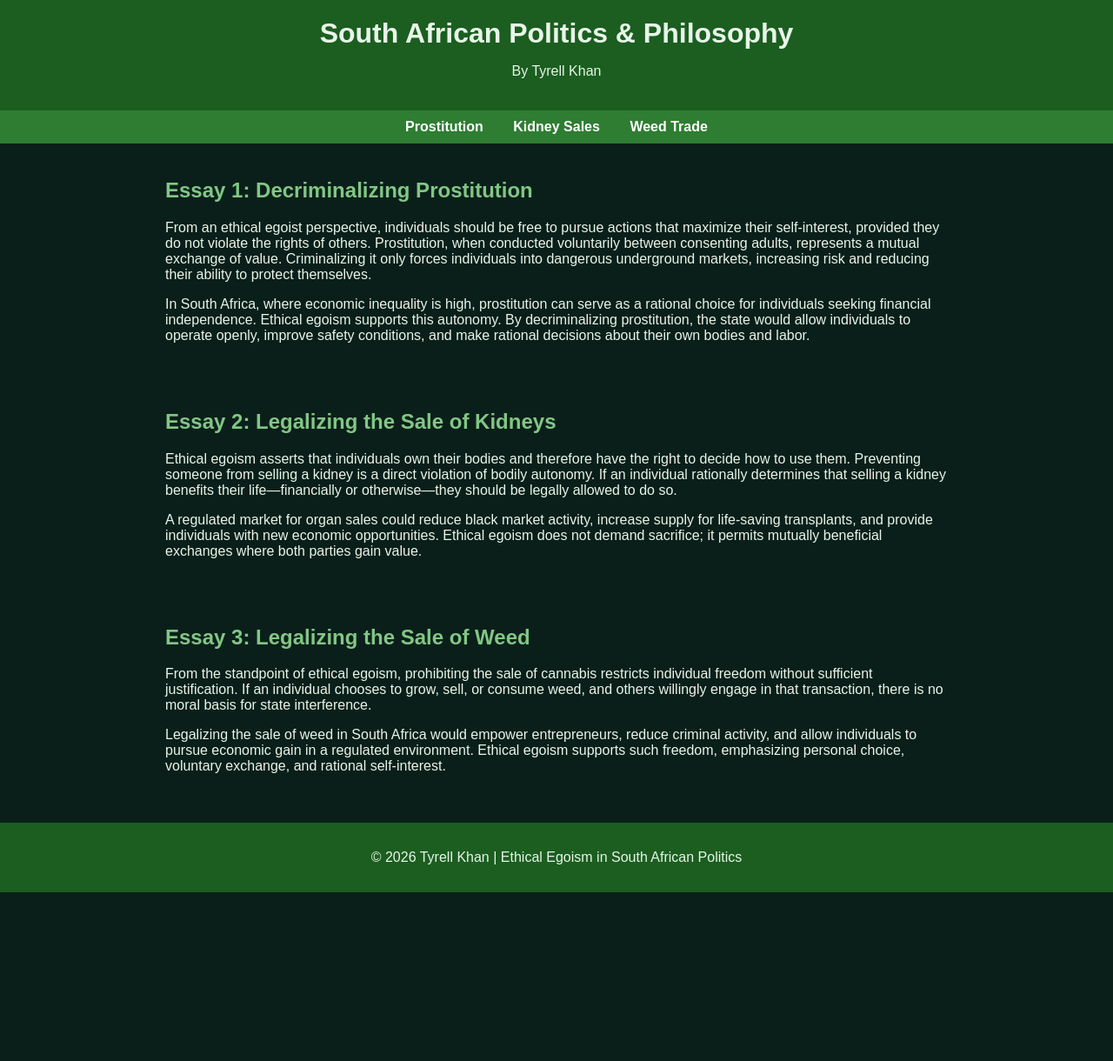
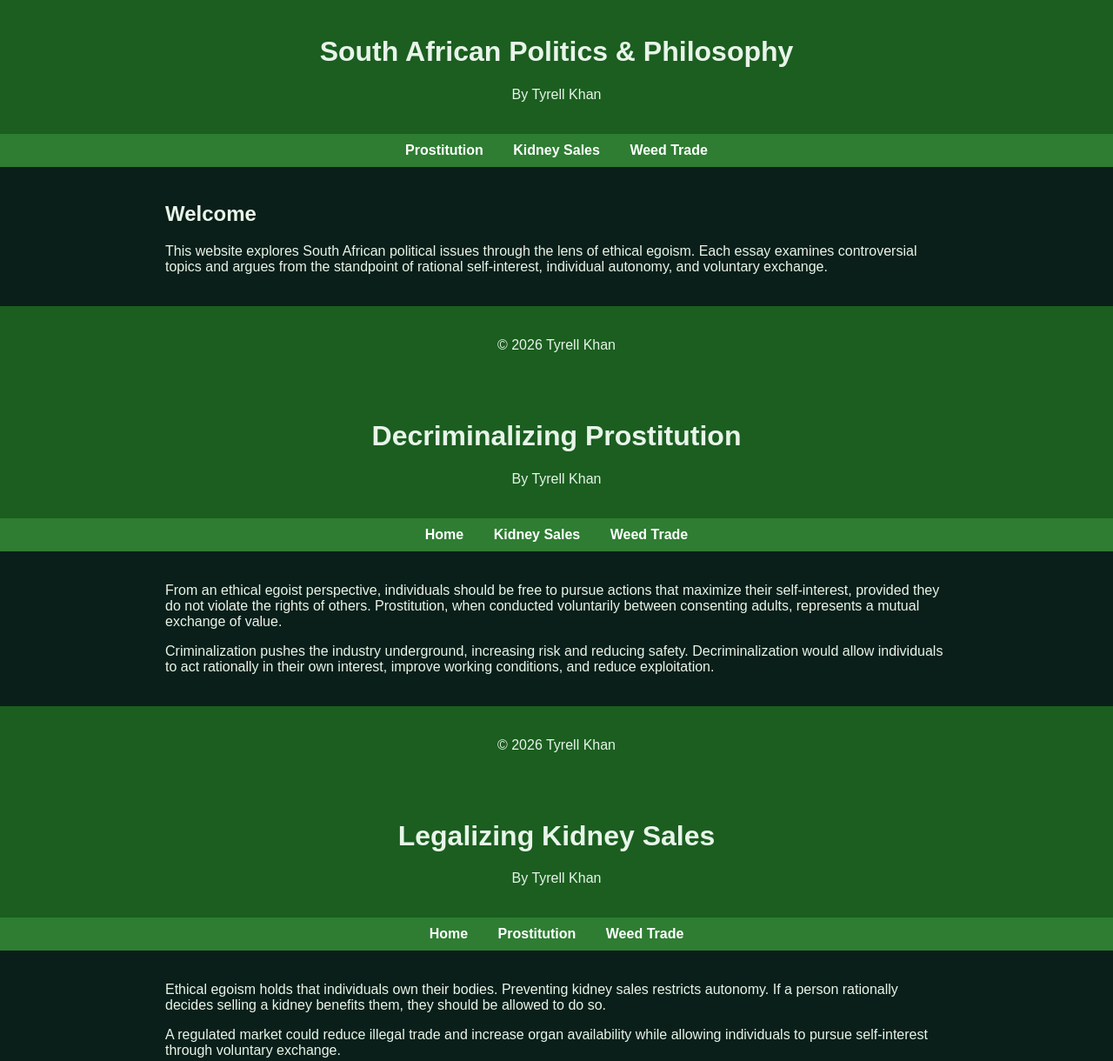
Before and after one commit to tyrell-khan/mywebsite, a plain HTML site: page index.html in a window 1280 px wide. Shown: the top 1220 px of the page at 87% size. Before the commit the page ends 1026 px from the top, so only its background shows below. Drawn offline with Linux system fonts and the light colour scheme.

Commit message:
Update index.html

```diff
--- a/index.html
+++ b/index.html
@@ -1,97 +1,115 @@
+<!-- ================= INDEX PAGE ================= -->
 <!DOCTYPE html>
 <html lang="en">
 <head>
 <meta charset="UTF-8">
 <meta name="viewport" content="width=device-width, initial-scale=1.0">
-    <title>South African Politics & Ethical Egoism</title>
+<title>Home | SA Politics & Ethical Egoism</title>
 <style>
-        body {
-            font-family: Arial, sans-serif;
-            margin: 0;
-            background-color: #0b1f1a;
-            color: #e8f5e9;
-        }
-        header {
-            background-color: #1b5e20;
-            padding: 20px;
-            text-align: center;
-        }
-        header h1 {
-            margin: 0;
-        }
-        nav {
-            background: #2e7d32;
-            padding: 10px;
-            text-align: center;
-        }
-        nav a {
-            color: white;
-            margin: 0 15px;
-            text-decoration: none;
-            font-weight: bold;
-        }
-        section {
-            padding: 20px;
-            max-width: 900px;
-            margin: auto;
-        }
-        h2 {
-            color: #81c784;
-        }
-        footer {
-            text-align: center;
-            padding: 15px;
-            background: #1b5e20;
-            margin-top: 20px;
-        }
+body {font-family: Arial; margin:0; background:#0b1f1a; color:#e8f5e9;}
+header, footer {background:#1b5e20; text-align:center; padding:20px;}
+nav {background:#2e7d32; padding:10px; text-align:center;}
+nav a {color:white; margin:0 15px; text-decoration:none; font-weight:bold;}
+section {max-width:900px; margin:auto; padding:20px;}
 </style>
 </head>
 <body>
-
 <header>
 <h1>South African Politics & Philosophy</h1>
 <p>By Tyrell Khan</p>
 </header>
-
 <nav>
-    <a href="#essay1">Prostitution</a>
-    <a href="#essay2">Kidney Sales</a>
-    <a href="#essay3">Weed Trade</a>
+<a href="essay1.html">Prostitution</a>
+<a href="essay2.html">Kidney Sales</a>
+<a href="essay3.html">Weed Trade</a>
 </nav>
-
-<section id="essay1">
-    <h2>Essay 1: Decriminalizing Prostitution</h2>
-    <p>
-        From an ethical egoist perspective, individuals should be free to pursue actions that maximize their self-interest, provided they do not violate the rights of others. Prostitution, when conducted voluntarily between consenting adults, represents a mutual exchange of value. Criminalizing it only forces individuals into dangerous underground markets, increasing risk and reducing their ability to protect themselves.
-    </p>
-    <p>
-        In South Africa, where economic inequality is high, prostitution can serve as a rational choice for individuals seeking financial independence. Ethical egoism supports this autonomy. By decriminalizing prostitution, the state would allow individuals to operate openly, improve safety conditions, and make rational decisions about their own bodies and labor.
-    </p>
+<section>
+<h2>Welcome</h2>
+<p>This website explores South African political issues through the lens of ethical egoism. Each essay examines controversial topics and argues from the standpoint of rational self-interest, individual autonomy, and voluntary exchange.</p>
 </section>
-
-<section id="essay2">
-    <h2>Essay 2: Legalizing the Sale of Kidneys</h2>
-    <p>
-        Ethical egoism asserts that individuals own their bodies and therefore have the right to decide how to use them. Preventing someone from selling a kidney is a direct violation of bodily autonomy. If an individual rationally determines that selling a kidney benefits their life—financially or otherwise—they should be legally allowed to do so.
-    </p>
-    <p>
-        A regulated market for organ sales could reduce black market activity, increase supply for life-saving transplants, and provide individuals with new economic opportunities. Ethical egoism does not demand sacrifice; it permits mutually beneficial exchanges where both parties gain value.
-    </p>
-</section>
-
-<section id="essay3">
-    <h2>Essay 3: Legalizing the Sale of Weed</h2>
-    <p>
-        From the standpoint of ethical egoism, prohibiting the sale of cannabis restricts individual freedom without sufficient justification. If an individual chooses to grow, sell, or consume weed, and others willingly engage in that transaction, there is no moral basis for state interference.
-    </p>
-    <p>
-        Legalizing the sale of weed in South Africa would empower entrepreneurs, reduce criminal activity, and allow individuals to pursue economic gain in a regulated environment. Ethical egoism supports such freedom, emphasizing personal choice, voluntary exchange, and rational self-interest.
-    </p>
-</section>
-
 <footer>
-    <p>&copy; 2026 Tyrell Khan | Ethical Egoism in South African Politics</p>
+<p>&copy; 2026 Tyrell Khan</p>
 </footer>
-
 </body>
 </html>
+
+
+<!-- ================= ESSAY 1 PAGE ================= -->
+<!DOCTYPE html>
+<html lang="en">
+<head>
+<meta charset="UTF-8">
+<title>Prostitution | Ethical Egoism</title>
+<link rel="stylesheet" href="style.css">
+</head>
+<body>
+<header><h1>Decriminalizing Prostitution</h1><p>By Tyrell Khan</p></header>
+<nav>
+<a href="index.html">Home</a>
+<a href="essay2.html">Kidney Sales</a>
+<a href="essay3.html">Weed Trade</a>
+</nav>
+<section>
+<p>From an ethical egoist perspective, individuals should be free to pursue actions that maximize their self-interest, provided they do not violate the rights of others. Prostitution, when conducted voluntarily between consenting adults, represents a mutual exchange of value.</p>
+<p>Criminalization pushes the industry underground, increasing risk and reducing safety. Decriminalization would allow individuals to act rationally in their own interest, improve working conditions, and reduce exploitation.</p>
+</section>
+<footer><p>&copy; 2026 Tyrell Khan</p></footer>
+</body>
+</html>
+
+
+<!-- ================= ESSAY 2 PAGE ================= -->
+<!DOCTYPE html>
+<html lang="en">
+<head>
+<meta charset="UTF-8">
+<title>Kidney Sales | Ethical Egoism</title>
+<link rel="stylesheet" href="style.css">
+</head>
+<body>
+<header><h1>Legalizing Kidney Sales</h1><p>By Tyrell Khan</p></header>
+<nav>
+<a href="index.html">Home</a>
+<a href="essay1.html">Prostitution</a>
+<a href="essay3.html">Weed Trade</a>
+</nav>
+<section>
+<p>Ethical egoism holds that individuals own their bodies. Preventing kidney sales restricts autonomy. If a person rationally decides selling a kidney benefits them, they should be allowed to do so.</p>
+<p>A regulated market could reduce illegal trade and increase organ availability while allowing individuals to pursue self-interest through voluntary exchange.</p>
+</section>
+<footer><p>&copy; 2026 Tyrell Khan</p></footer>
+</body>
+</html>
+
+
+<!-- ================= ESSAY 3 PAGE ================= -->
+<!DOCTYPE html>
+<html lang="en">
+<head>
+<meta charset="UTF-8">
+<title>Weed Trade | Ethical Egoism</title>
+<link rel="stylesheet" href="style.css">
+</head>
+<body>
+<header><h1>Legalizing the Sale of Weed</h1><p>By Tyrell Khan</p></header>
+<nav>
+<a href="index.html">Home</a>
+<a href="essay1.html">Prostitution</a>
+<a href="essay2.html">Kidney Sales</a>
+</nav>
+<section>
+<p>From an ethical egoist perspective, banning weed sales restricts voluntary exchange. Individuals should be free to produce, sell, and consume cannabis if done consensually.</p>
+<p>Legalization would reduce crime, empower entrepreneurs, and align with the principle of rational self-interest.</p>
+</section>
+<footer><p>&copy; 2026 Tyrell Khan</p></footer>
+</body>
+</html>
+
+
+<!-- ================= OPTIONAL SHARED CSS ================= -->
+/* Save this as style.css */
+body {font-family: Arial; margin:0; background:#0b1f1a; color:#e8f5e9;}
+header, footer {background:#1b5e20; text-align:center; padding:20px;}
+nav {background:#2e7d32; padding:10px; text-align:center;}
+nav a {color:white; margin:0 15px; text-decoration:none; font-weight:bold;}
+section {max-width:900px; margin:auto; padding:20px;}
```
Lines whose indentation alone changed are shown as unchanged.
